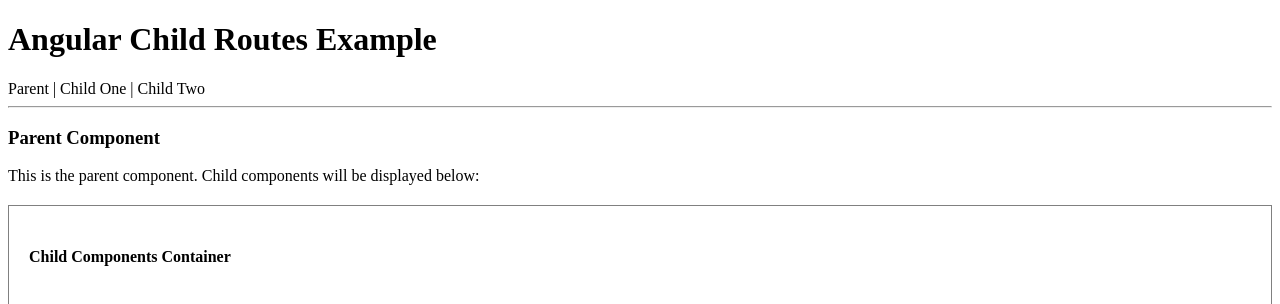
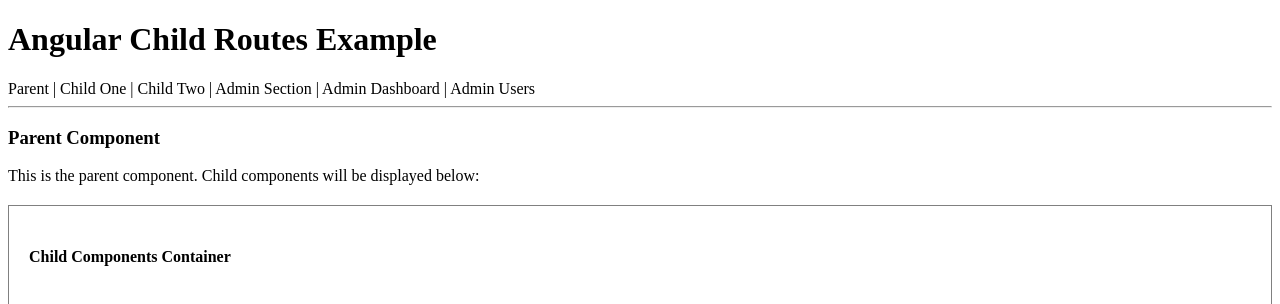
Before and after one commit to DemetrioCodiaman/codiaman_ayeo-eo_angular_routing_lab, an Angular app: page /parent/child-one in a window 1280 px wide. Shown: the top 304 px of the page. Built offline with nearby package versions, Linux system fonts and the light colour scheme.

Commit message:
commiting admin guard changes

```diff
--- a/src/app/app.component.html
+++ b/src/app/app.component.html
@@ -1,8 +1,11 @@
 <h1>Angular Child Routes Example</h1>
 <nav>
-<a routerLink="/parent" routerLinkActive="active">Parent</a> |
-<a routerLink="/parent/child-one" routerLinkActive="active">Child One</a> |
-<a routerLink="/parent/child-two" routerLinkActive="active">Child Two</a>
+  <a routerLink="/parent" routerLinkActive="active">Parent</a> |
+  <a routerLink="/parent/child-one" routerLinkActive="active">Child One</a> |
+  <a routerLink="/parent/child-two" routerLinkActive="active">Child Two</a> |
+  <a routerLink="/admin" routerLinkActive="active">Admin Section</a> |
+  <a routerLink="/admin/dashboard" routerLinkActive="active">Admin Dashboard</a> |
+  <a routerLink="/admin/users" routerLinkActive="active">Admin Users</a>
 </nav>
 <hr/>
 <router-outlet></router-outlet>
--- a/src/app/app.routes.ts
+++ b/src/app/app.routes.ts
@@ -3,6 +3,7 @@
 import { ParentComponent } from './parent/parent.component';
 import { ChildOneComponent } from './child-one/child-one.component';
 import { ChildTwoComponent } from './child-two/child-two.component';
+import { AdminGuard } from './admin.guard';
 
 export const routes: Routes = [
   {
@@ -17,6 +18,22 @@
         path: 'child-two',
         component: ChildTwoComponent
       },
+        {
+            path: 'admin',
+            component: ParentComponent, // Let's reuse ParentComponent for admin section for simplicity
+            canActivate: [AdminGuard], // Apply AdminGuard to this route
+            children: [
+              {
+                path: 'dashboard',
+                component: ChildOneComponent // Example admin child component
+              },
+              {
+                path: 'users',
+                component: ChildTwoComponent // Example admin child component
+              }
+            ]
+          },
+
       {
         path: '',
         redirectTo: 'child-one',
```
Also changed, not shown: src/app/auth.service.ts (added, +15 -0 lines).
